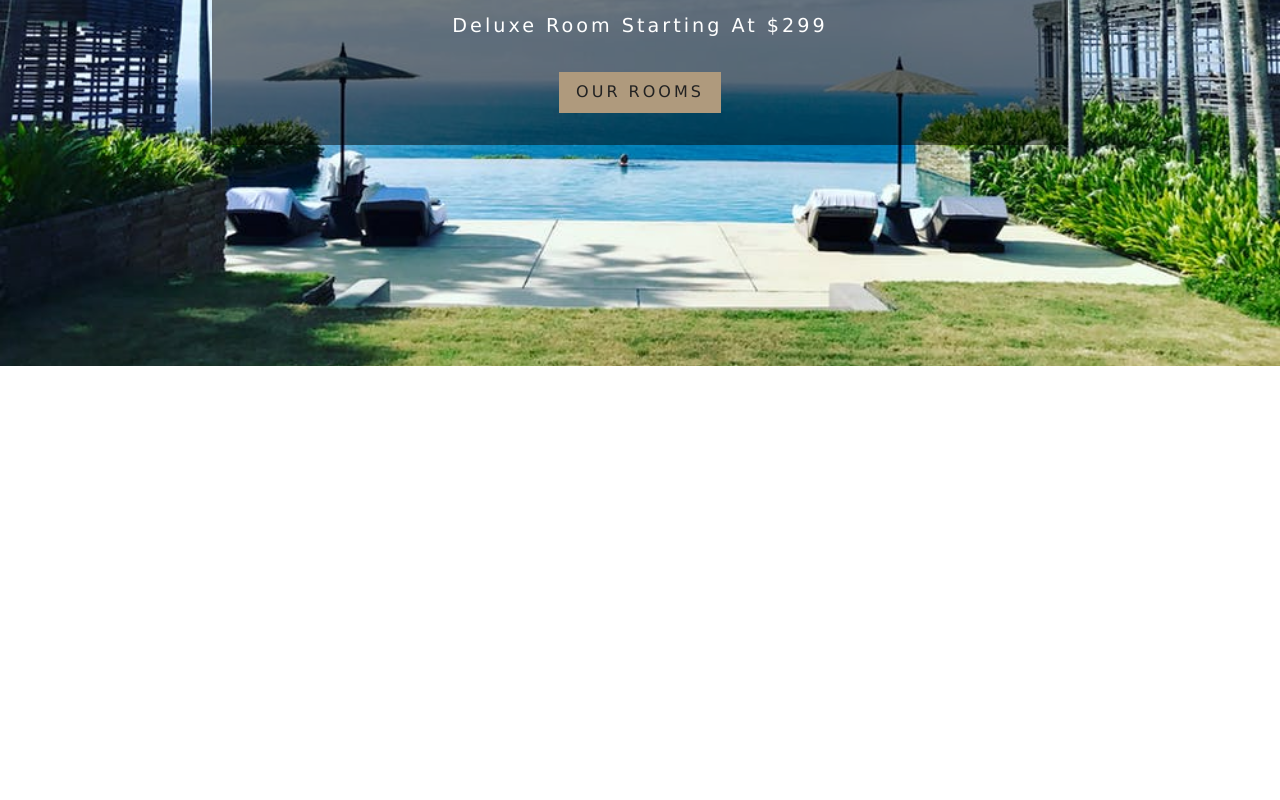
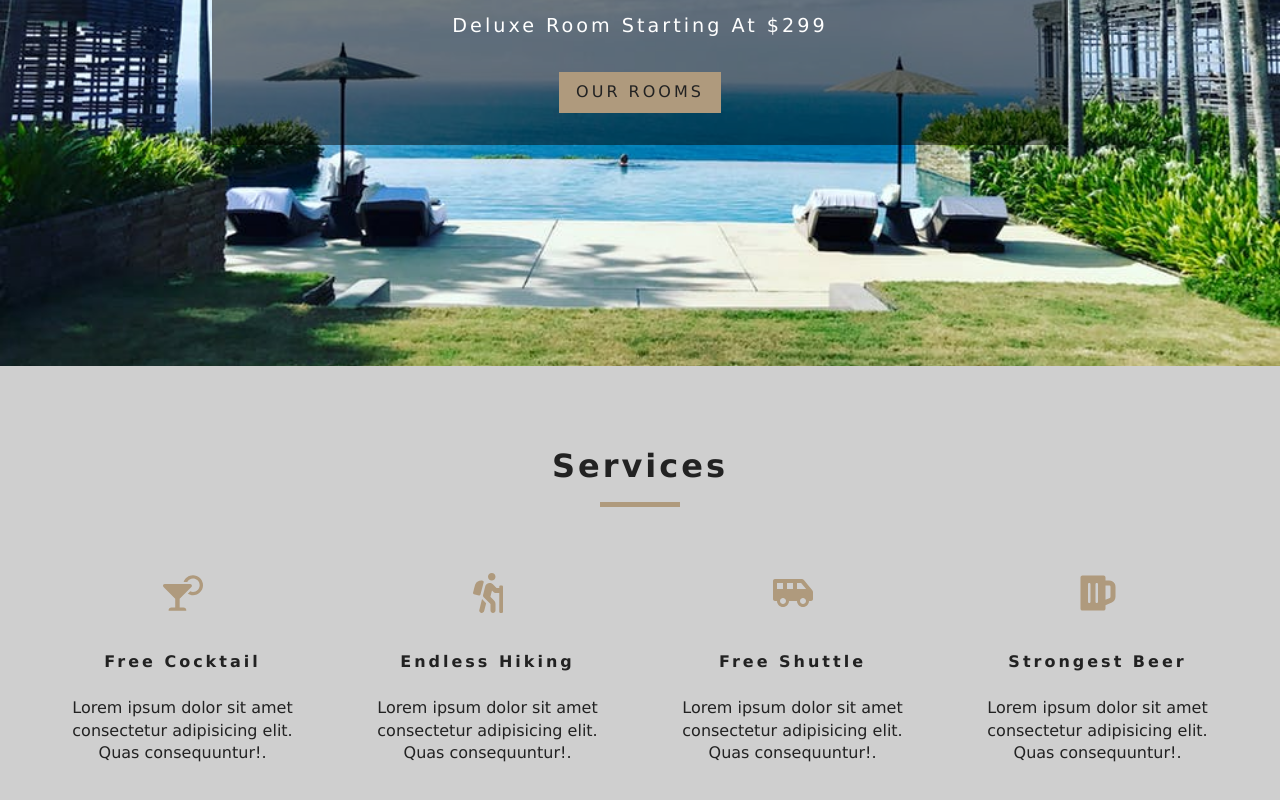
Before and after one commit to cungnguyen99/projectReact, a React (Create React App) app: page / in a window 1280 px wide. Shown: the part 434-1234 px from the top of the page. Before the commit the page ends 800 px from the top, so only its background shows below. Built offline with nearby package versions, Linux system fonts and the light colour scheme.

Commit message:
create components services and title

```diff
--- /dev/null
+++ b/src/components/Services.js
@@ -0,0 +1,48 @@
+import React, { Component } from 'react'
+import Title from './Title'
+import {FaCocktail, FaHiking, FaShuttleVan, FaBeer} from 'react-icons/fa'
+export default class Services extends Component {
+  state={
+    services:[
+      {
+        icons:<FaCocktail/>,
+        title: 'Free Cocktail',
+        info:'Lorem ipsum dolor sit amet consectetur adipisicing elit. Quas consequuntur!.'
+      },
+      {
+        icons:<FaHiking/>,
+        title: 'Endless Hiking',
+        info:'Lorem ipsum dolor sit amet consectetur adipisicing elit. Quas consequuntur!.'
+      },
+      {
+        icons:<FaShuttleVan/>,
+        title: 'Free Shuttle',
+        info:'Lorem ipsum dolor sit amet consectetur adipisicing elit. Quas consequuntur!.'
+      },
+      {
+        icons:<FaBeer/>,
+        title: 'Strongest Beer',
+        info:'Lorem ipsum dolor sit amet consectetur adipisicing elit. Quas consequuntur!.'
+      }
+    ]
+  }
+  render() {
+    return (
+      <section className="services">
+        <Title title='Services'/>
+        <div className='services-center'>
+          {
+            this.state.services.map((item, index)=>{
+              return <article key={index} className="service">
+              <span>{item.icons}</span>
+              <h6>{item.title}</h6>
+              <p>{item.info}</p>
+              </article>
+            })
+          }
+        </div>
+
+      </section>
+    )
+  }
+}
--- /dev/null
+++ b/src/components/Title.js
@@ -0,0 +1,14 @@
+import React from 'react'
+/**
+ * Tạo một component Title vì sử dụng lại 2 lần ở trang home. 1 cái là Service 1 cái là featured rooms
+ * tạo thế này nếu ta dùng nó ở trang khác thì cũng dùng luôn được
+ * @param {*} param0
+ */
+export default function Title({title}) {
+  return (
+    <div className="section-title">
+      <h4>{title}</h4>
+      <div/>
+    </div>
+  )
+}
--- a/src/pages/Home.js
+++ b/src/pages/Home.js
@@ -2,8 +2,10 @@ import React from 'react'
 import Hero from '../components/Hero'
 import Banner from '../components/Banner'
 import {Link} from 'react-router-dom'
+import Services from '../components/Services'
 export const Home = () => {
   return (
+    <>
     <Hero>
       <Banner title="luxurious rooms" subtitle="deluxe room starting at $299">
         <Link to='/rooms' className="btn-primary">
@@ -11,6 +13,8 @@ export const Home = () => {
         </Link>
       </Banner>
     </Hero>
+    <Services/>
+    </>
   )
 }
 export default Home;
```
